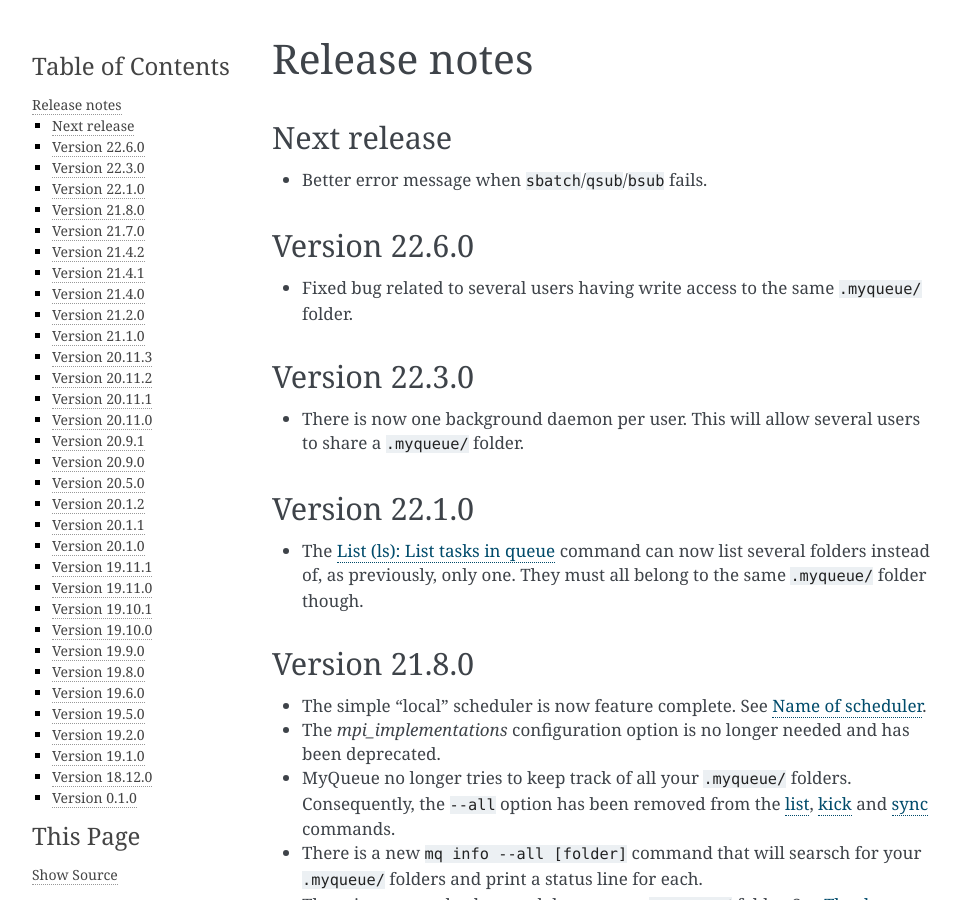
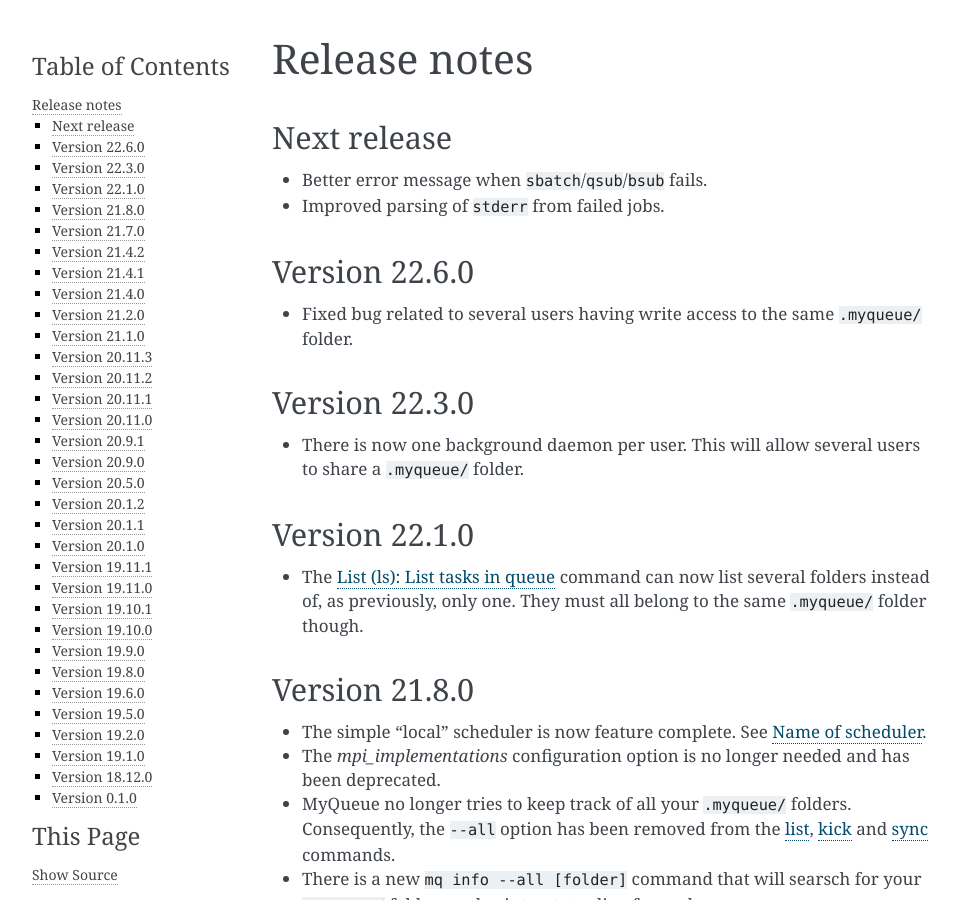
Before and after one commit to Yangxinsix/myqueue, a Sphinx documentation site: the page built from docs/releasenotes.rst, in a window 1280 px wide and 900 px high. Shown: the whole window, without its empty margins (148-1109 px from the left). Built offline with Sphinx 7.4.7, drawn with Linux system fonts in a browser that asks for light colours.

Commit message:
Update release notes

```diff
--- a/docs/releasenotes.rst
+++ b/docs/releasenotes.rst
@@ -10,6 +10,7 @@
 ============
 
 * Better error message when ``sbatch``/``qsub``/``bsub`` fails.
+* Improved parsing of ``stderr`` from failed jobs.
 
 
 Version 22.6.0
```
